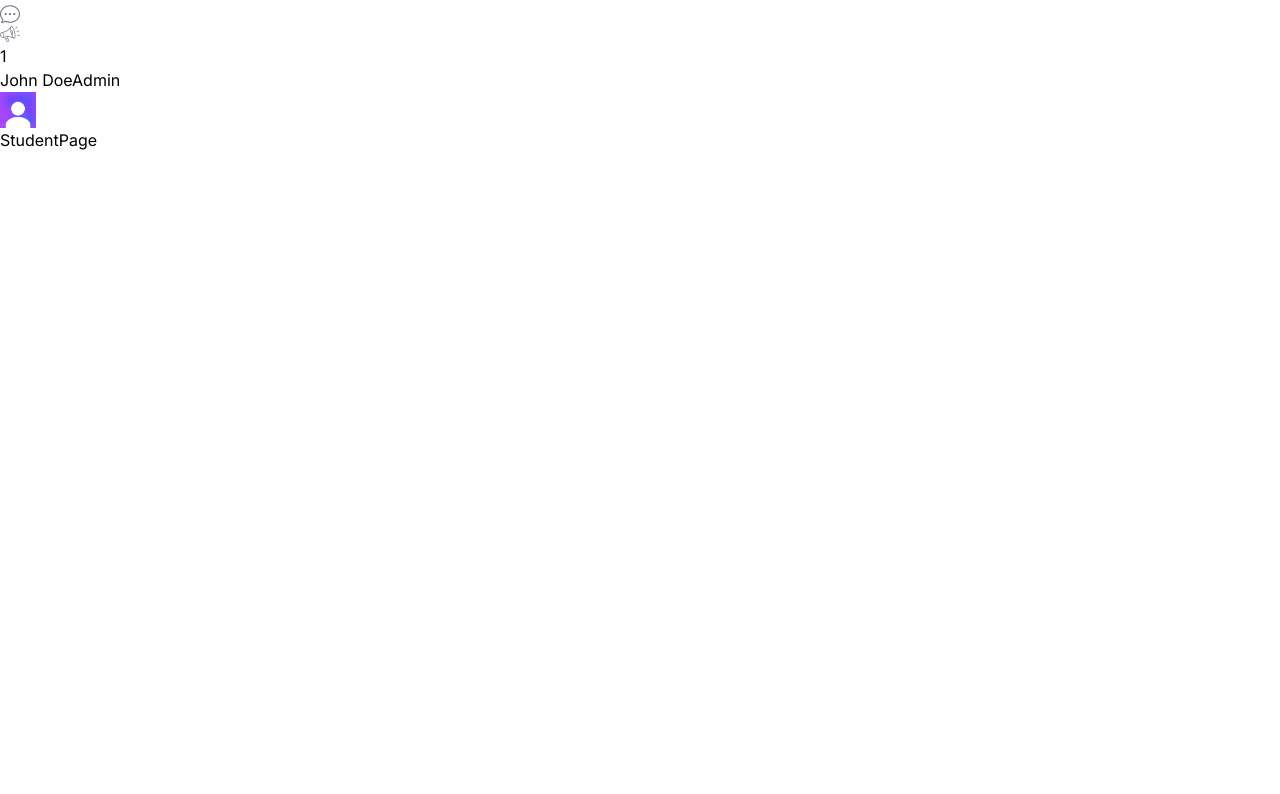
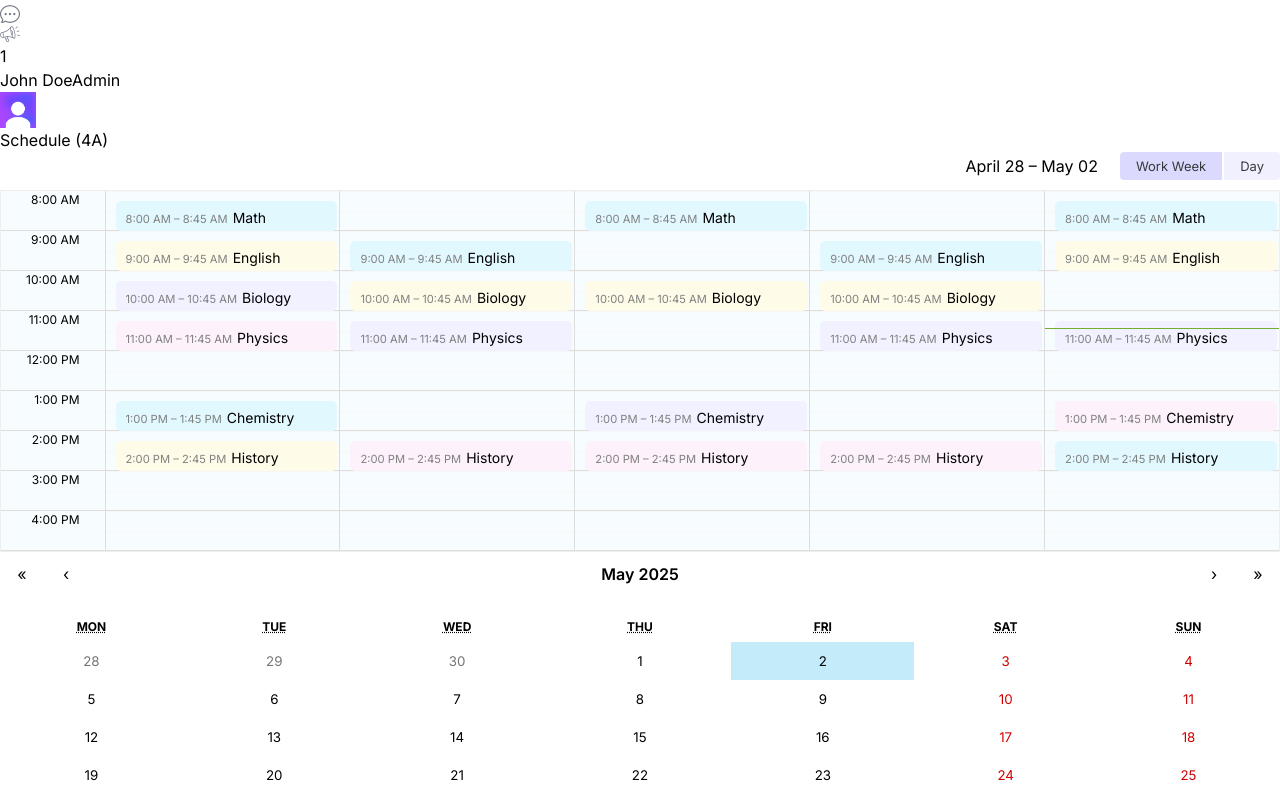
Before and after one commit to Tensaey-sol/School-Management-System, a Next.js app: page /student in a window 1280 px wide. Shown: the part 886-1680 px from the top of the page. Before the commit the page ends 1038 px from the top, so only its background shows below. Built offline with nearby package versions, Linux system fonts and the light colour scheme.

Commit message:
StudentPage Done

```diff
--- a/package.json
+++ b/package.json
@@ -9,8 +9,10 @@
     "lint": "next lint"
   },
   "dependencies": {
+    "moment": "^2.30.1",
     "next": "14.2.5",
     "react": "^18",
+    "react-big-calendar": "^1.18.0",
     "react-calendar": "^5.1.0",
     "react-dom": "^18",
     "recharts": "^2.15.3"
@@ -18,6 +20,7 @@
   "devDependencies": {
     "@types/node": "^20",
     "@types/react": "^18",
+    "@types/react-big-calendar": "^1.16.1",
     "@types/react-dom": "^18",
     "eslint": "^8",
     "eslint-config-next": "14.2.5",
--- a/src/app/(dashboard)/student/page.tsx
+++ b/src/app/(dashboard)/student/page.tsx
@@ -1,5 +1,24 @@
+import Announcements from "@/components/Announcements";
+import BigCalendar from "@/components/BigCalendar";
+import EventCalendar from "@/components/EventCalendar";
+
 const StudentPage = () => {
-  return <div className="">StudentPage</div>;
+  return (
+    <div className="p-4 flex gap-4 flex-col xl:flex-row">
+      {/* LEFT */}
+      <div className="w-full xl:w-2/3">
+        <div className="h-full bg-white p-4 rounded-md">
+          <h1 className="text-xl font-semibold">Schedule (4A)</h1>
+          <BigCalendar />
+        </div>
+      </div>
+      {/* RIGHT */}
+      <div className="w-full xl:w-1/3 flex flex-col gap-8">
+        <EventCalendar />
+        <Announcements />
+      </div>
+    </div>
+  );
 };
 
 export default StudentPage;
--- /dev/null
+++ b/src/components/BigCalendar.tsx
@@ -0,0 +1,34 @@
+"use client";
+
+import { Calendar, momentLocalizer, View, Views } from "react-big-calendar";
+import moment from "moment";
+import { calendarEvents } from "@/lib/data";
+import "react-big-calendar/lib/css/react-big-calendar.css";
+import { useState } from "react";
+
+const localizer = momentLocalizer(moment);
+
+const BigCalendar = () => {
+  const [view, setView] = useState<View>(Views.WORK_WEEK);
+
+  const handleOnChangeView = (selectedView: View) => {
+    setView(selectedView);
+  };
+
+  return (
+    <Calendar
+      localizer={localizer}
+      events={calendarEvents}
+      startAccessor="start"
+      endAccessor="end"
+      views={["work_week", "day"]}
+      view={view}
+      style={{ height: "98%" }}
+      onView={handleOnChangeView}
+      min={new Date(2025, 1, 0, 8, 0, 0)}
+      max={new Date(2025, 1, 0, 17, 0, 0)}
+    />
+  );
+};
+
+export default BigCalendar;
--- a/src/lib/data.ts
+++ b/src/lib/data.ts
@@ -526,70 +526,70 @@ export const examsData = [
     subject: "Math",
     class: "1A",
     teacher: "Martha Morris",
-    date: "2025-01-01",
+    date: "2025-04-28",
   },
   {
     id: 2,
     subject: "English",
     class: "2A",
     teacher: "Randall Garcia",
-    date: "2025-01-01",
+    date: "2025-04-29",
   },
   {
     id: 3,
     subject: "Science",
     class: "3A",
     teacher: "Myrtie Scott",
-    date: "2025-01-01",
+    date: "2025-04-30",
   },
   {
     id: 4,
     subject: "Social Studies",
     class: "1B",
     teacher: "Alvin Swanson",
-    date: "2025-01-01",
+    date: "2025-05-01",
   },
   {
     id: 5,
     subject: "Art",
     class: "4A",
     teacher: "Mabelle Wallace",
-    date: "2025-01-01",
+    date: "2025-05-02",
   },
   {
     id: 6,
     subject: "Music",
     class: "5A",
     teacher: "Dale Thompson",
-    date: "2025-01-01",
+    date: "2025-05-03",
   },
   {
     id: 7,
     subject: "History",
     class: "6A",
     teacher: "Allie Conner",
-    date: "2025-01-01",
+    date: "2025-05-04",
   },
   {
     id: 8,
     subject: "Geography",
     class: "6B",
     teacher: "Hunter Fuller",
-    date: "2025-01-01",
+    date: "2025-05-05",
   },
   {
     id: 9,
     subject: "Physics",
     class: "7A",
     teacher: "Lois Lindsey",
-    date: "2025-01-01",
+    date: "2025-05-06",
   },
   {
     id: 10,
     subject: "Chemistry",
     class: "8A",
     teacher: "Vera Soto",
-    date: "2025-01-01",
+    date: "2025-05-07",
   },
 ];
 
@@ -599,70 +599,70 @@ export const assignmentsData = [
     subject: "Math",
     class: "1A",
     teacher: "Anthony Boone",
-    dueDate: "2025-01-01",
+    dueDate: "2025-04-28",
   },
   {
     id: 2,
     subject: "English",
     class: "2A",
     teacher: "Clifford Bowen",
-    dueDate: "2025-01-01",
+    dueDate: "2025-04-29",
   },
   {
     id: 3,
     subject: "Science",
     class: "3A",
     teacher: "Catherine Malone",
-    dueDate: "2025-01-01",
+    dueDate: "2025-04-30",
   },
   {
     id: 4,
     subject: "Social Studies",
     class: "1B",
     teacher: "Willie Medina",
-    dueDate: "2025-01-01",
+    dueDate: "2025-05-01",
   },
   {
     id: 5,
     subject: "Art",
     class: "4A",
     teacher: "Jose Ruiz",
-    dueDate: "2025-01-01",
+    dueDate: "2025-05-02",
   },
   {
     id: 6,
     subject: "Music",
     class: "5A",
     teacher: "Katharine Owens",
-    dueDate: "2025-01-01",
+    dueDate: "2025-05-03",
   },
   {
     id: 7,
     subject: "History",
     class: "6A",
     teacher: "Shawn Norman",
-    dueDate: "2025-01-01",
+    dueDate: "2025-05-04",
   },
   {
     id: 8,
     subject: "Geography",
     class: "6B",
     teacher: "Don Holloway",
-    dueDate: "2025-01-01",
+    dueDate: "2025-05-05",
   },
   {
     id: 9,
     subject: "Physics",
     class: "7A",
     teacher: "Franklin Gregory",
-    dueDate: "2025-01-01",
+    dueDate: "2025-05-06",
   },
   {
     id: 10,
     subject: "Chemistry",
     class: "8A",
     teacher: "Danny Nguyen",
-    dueDate: "2025-01-01",
+    dueDate: "2025-05-07",
   },
 ];
 
@@ -673,7 +673,7 @@ export const resultsData = [
     class: "1A",
     teacher: "John Doe",
     student: "John Doe",
-    date: "2025-01-01",
+    date: "2025-04-25",
     type: "exam",
     score: 90,
   },
@@ -683,7 +683,7 @@ export const resultsData = [
     class: "2A",
     teacher: "John Doe",
     student: "John Doe",
-    date: "2025-01-01",
+    date: "2025-04-25",
     type: "exam",
     score: 90,
   },
@@ -693,7 +693,7 @@ export const resultsData = [
     class: "3A",
     teacher: "John Doe",
     student: "John Doe",
-    date: "2025-01-01",
+    date: "2025-04-26",
     type: "exam",
     score: 90,
   },
@@ -703,7 +703,7 @@ export const resultsData = [
     class: "1B",
     teacher: "John Doe",
     student: "John Doe",
-    date: "2025-01-01",
+    date: "2025-04-26",
     type: "exam",
     score: 90,
   },
@@ -713,7 +713,7 @@ export const resultsData = [
     class: "4A",
     teacher: "John Doe",
     student: "John Doe",
-    date: "2025-01-01",
+    date: "2025-04-27",
     type: "exam",
     score: 90,
   },
@@ -723,7 +723,7 @@ export const resultsData = [
     class: "5A",
     teacher: "John Doe",
     student: "John Doe",
-    date: "2025-01-01",
+    date: "2025-04-27",
     type: "exam",
     score: 90,
   },
@@ -733,7 +733,7 @@ export const resultsData = [
     class: "6A",
     teacher: "John Doe",
     student: "John Doe",
-    date: "2025-01-01",
+    date: "2025-04-28",
     type: "exam",
     score: 90,
   },
@@ -743,7 +743,7 @@ export const resultsData = [
     class: "6B",
     teacher: "John Doe",
     student: "John Doe",
-    date: "2025-01-01",
+    date: "2025-04-28",
     type: "exam",
     score: 90,
   },
@@ -753,7 +753,7 @@ export const resultsData = [
     class: "7A",
     teacher: "John Doe",
     student: "John Doe",
-    date: "2025-01-01",
+    date: "2025-04-29",
     type: "exam",
     score: 90,
   },
@@ -763,7 +763,7 @@ export const resultsData = [
     class: "8A",
     teacher: "John Doe",
     student: "John Doe",
-    date: "2025-01-01",
+    date: "2025-04-29",
     type: "exam",
     score: 90,
   },
@@ -774,7 +774,7 @@ export const eventsData = [
     id: 1,
     title: "Lake Trip",
     class: "1A",
-    date: "2025-01-01",
+    date: "2025-04-28",
     startTime: "10:00",
     endTime: "11:00",
   },
@@ -782,7 +782,7 @@ export const eventsData = [
     id: 2,
     title: "Picnic",
     class: "2A",
-    date: "2025-01-01",
+    date: "2025-04-29",
     startTime: "10:00",
     endTime: "11:00",
   },
@@ -790,7 +790,7 @@ export const eventsData = [
     id: 3,
     title: "Beach Trip",
     class: "3A",
-    date: "2025-01-01",
+    date: "2025-04-30",
     startTime: "10:00",
     endTime: "11:00",
   },
@@ -798,7 +798,7 @@ export const eventsData = [
     id: 4,
     title: "Museum Trip",
     class: "4A",
-    date: "2025-01-01",
+    date: "2025-05-01",
     startTime: "10:00",
     endTime: "11:00",
   },
@@ -806,7 +806,7 @@ export const eventsData = [
     id: 5,
     title: "Music Concert",
     class: "5A",
-    date: "2025-01-01",
+    date: "2025-05-02",
     startTime: "10:00",
     endTime: "11:00",
   },
@@ -814,7 +814,7 @@ export const eventsData = [
     id: 6,
     title: "Magician Show",
     class: "1B",
-    date: "2025-01-01",
+    date: "2025-05-03",
     startTime: "10:00",
     endTime: "11:00",
   },
@@ -822,7 +822,7 @@ export const eventsData = [
     id: 7,
     title: "Lake Trip",
     class: "2B",
-    date: "2025-01-01",
+    date: "2025-05-04",
     startTime: "10:00",
     endTime: "11:00",
   },
@@ -830,7 +830,7 @@ export const eventsData = [
     id: 8,
     title: "Cycling Race",
     class: "3B",
-    date: "2025-01-01",
+    date: "2025-05-05",
     startTime: "10:00",
     endTime: "11:00",
   },
@@ -838,7 +838,7 @@ export const eventsData = [
     id: 9,
     title: "Art Exhibition",
     class: "4B",
-    date: "2025-01-01",
+    date: "2025-05-06",
     startTime: "10:00",
     endTime: "11:00",
   },
@@ -846,7 +846,7 @@ export const eventsData = [
     id: 10,
     title: "Sports Tournament",
     class: "5B",
-    date: "2025-01-01",
+    date: "2025-05-07",
     startTime: "10:00",
     endTime: "11:00",
   },
@@ -857,207 +857,202 @@ export const announcementsData = [
     id: 1,
     title: "About 4A Math Test",
     class: "4A",
-    date: "2025-01-01",
+    date: "2025-04-28",
   },
   {
     id: 2,
     title: "About 3A Math Test",
     class: "3A",
-    date: "2025-01-01",
+    date: "2025-04-28",
   },
   {
     id: 3,
     title: "About 3B Math Test",
     class: "3B",
-    date: "2025-01-01",
+    date: "2025-04-29",
   },
   {
     id: 4,
     title: "About 6A Math Test",
     class: "6A",
-    date: "2025-01-01",
+    date: "2025-04-29",
   },
   {
     id: 5,
     title: "About 8C Math Test",
     class: "8C",
-    date: "2025-01-01",
+    date: "2025-04-30",
   },
   {
     id: 6,
     title: "About 2A Math Test",
     class: "2A",
-    date: "2025-01-01",
+    date: "2025-04-30",
   },
   {
     id: 7,
     title: "About 4C Math Test",
     class: "4C",
-    date: "2025-01-01",
+    date: "2025-05-01",
   },
   {
     id: 8,
     title: "About 4B Math Test",
     class: "4B",
-    date: "2025-01-01",
+    date: "2025-05-01",
   },
   {
     id: 9,
     title: "About 3C Math Test",
     class: "3C",
-    date: "2025-01-01",
+    date: "2025-05-02",
   },
   {
     id: 10,
     title: "About 1C Math Test",
     class: "1C",
-    date: "2025-01-01",
+    date: "2025-05-02",
   },
 ];
 
-
-// YOU SHOULD CHANGE THE DATES OF THE EVENTS TO THE CURRENT DATE TO SEE THE EVENTS ON THE CALENDAR
+// Updated calendar events for the current week starting from April 28, 2025
 export const calendarEvents = [
   {
     title: "Math",
     allDay: false,
-    start: new Date(2024, 7, 12, 8, 0),
-    end: new Date(2024, 7, 12, 8, 45),
+    start: new Date(2025, 3, 28, 8, 0),
+    end: new Date(2025, 3, 28, 8, 45),
   },
   {
     title: "English",
     allDay: false,
-    start: new Date(2024, 7, 12, 9, 0),
-    end: new Date(2024, 7, 12, 9, 45),
+    start: new Date(2025, 3, 28, 9, 0),
+    end: new Date(2025, 3, 28, 9, 45),
   },
   {
     title: "Biology",
     allDay: false,
-    start: new Date(2024, 7, 12, 10, 0),
-    end: new Date(2024, 7, 12, 10, 45),
+    start: new Date(2025, 3, 28, 10, 0),
+    end: new Date(2025, 3, 28, 10, 45),
   },
   {
     title: "Physics",
     allDay: false,
-    start: new Date(2024, 7, 12, 11, 0),
-    end: new Date(2024, 7, 12, 11, 45),
+    start: new Date(2025, 3, 28, 11, 0),
+    end: new Date(2025, 3, 28, 11, 45),
   },
   {
     title: "Chemistry",
     allDay: false,
-    start: new Date(2024, 7, 12, 13, 0),
-    end: new Date(2024, 7, 12, 13, 45),
+    start: new Date(2025, 3, 28, 13, 0),
+    end: new Date(2025, 3, 28, 13, 45),
   },
   {
     title: "History",
     allDay: false,
-    start: new Date(2024, 7, 12, 14, 0),
-    end: new Date(2024, 7, 12, 14, 45),
+    start: new Date(2025, 3, 28, 14, 0),
+    end: new Date(2025, 3, 28, 14, 45),
   },
   {
     title: "English",
     allDay: false,
-    start: new Date(2024, 7, 13, 9, 0),
-    end: new Date(2024, 7, 13, 9, 45),
+    start: new Date(2025, 3, 29, 9, 0),
+    end: new Date(2025, 3, 29, 9, 45),
   },
   {
     title: "Biology",
     allDay: false,
-    start: new Date(2024, 7, 13, 10, 0),
-    end: new Date(2024, 7, 13, 10, 45),
+    start: new Date(2025, 3, 29, 10, 0),
+    end: new Date(2025, 3, 29, 10, 45),
   },
   {
     title: "Physics",
     allDay: false,
-    start: new Date(2024, 7, 13, 11, 0),
-    end: new Date(2024, 7, 13, 11, 45),
+    start: new Date(2025, 3, 29, 11, 0),
+    end: new Date(2025, 3, 29, 11, 45),
   },
-
   {
     title: "History",
     allDay: false,
-    start: new Date(2024, 7, 13, 14, 0),
-    end: new Date(2024, 7, 13, 14, 45),
+    start: new Date(2025, 3, 29, 14, 0),
+    end: new Date(2025, 3, 29, 14, 45),
   },
   {
     title: "Math",
     allDay: false,
-    start: new Date(2024, 7, 14, 8, 0),
-    end: new Date(2024, 7, 14, 8, 45),
+    start: new Date(2025, 3, 30, 8, 0),
+    end: new Date(2025, 3, 30, 8, 45),
   },
   {
     title: "Biology",
     allDay: false,
-    start: new Date(2024, 7, 14, 10, 0),
-    end: new Date(2024, 7, 14, 10, 45),
+    start: new Date(2025, 3, 30, 10, 0),
+    end: new Date(2025, 3, 30, 10, 45),
   },
-
   {
     title: "Chemistry",
     allDay: false,
-    start: new Date(2024, 7, 14, 13, 0),
-    end: new Date(2024, 7, 14, 13, 45),
+    start: new Date(2025, 3, 30, 13, 0),
+    end: new Date(2025, 3, 30, 13, 45),
   },
   {
     title: "History",
     allDay: false,
-    start: new Date(2024, 7, 14, 14, 0),
-    end: new Date(2024, 7, 13, 14, 45),
+    start: new Date(2025, 3, 30, 14, 0),
+    end: new Date(2025, 3, 30, 14, 45),
   },
   {
     title: "English",
     allDay: false,
-    start: new Date(2024, 7, 15, 9, 0),
-    end: new Date(2024, 7, 15, 9, 45),
+    start: new Date(2025, 4, 1, 9, 0),
+    end: new Date(2025, 4, 1, 9, 45),
   },
   {
     title: "Biology",
     allDay: false,
-    start: new Date(2024, 7, 15, 10, 0),
-    end: new Date(2024, 7, 15, 10, 45),
+    start: new Date(2025, 4, 1, 10, 0),
+    end: new Date(2025, 4, 1, 10, 45),
   },
   {
     title: "Physics",
     allDay: false,
-    start: new Date(2024, 7, 15, 11, 0),
-    end: new Date(2024, 7, 15, 11, 45),
+    start: new Date(2025, 4, 1, 11, 0),
+    end: new Date(2025, 4, 1, 11, 45),
   },
-
   {
     title: "History",
     allDay: false,
-    start: new Date(2024, 7, 15, 14, 0),
-    end: new Date(2024, 7, 15, 14, 45),
+    start: new Date(2025, 4, 1, 14, 0),
+    end: new Date(2025, 4, 1, 14, 45),
   },
   {
     title: "Math",
     allDay: false,
-    start: new Date(2024, 7, 16, 8, 0),
-    end: new Date(2024, 7, 16, 8, 45),
+    start: new Date(2025, 4, 2, 8, 0),
+    end: new Date(2025, 4, 2, 8, 45),
   },
   {
     title: "English",
     allDay: false,
-    start: new Date(2024, 7, 16, 9, 0),
-    end: new Date(2024, 7, 16, 9, 45),
+    start: new Date(2025, 4, 2, 9, 0),
+    end: new Date(2025, 4, 2, 9, 45),
   },
-
   {
     title: "Physics",
     allDay: false,
-    start: new Date(2024, 7, 16, 11, 0),
-    end: new Date(2024, 7, 16, 11, 45),
+    start: new Date(2025, 4, 2, 11, 0),
+    end: new Date(2025, 4, 2, 11, 45),
   },
   {
     title: "Chemistry",
     allDay: false,
-    start: new Date(2024, 7, 16, 13, 0),
-    end: new Date(2024, 7, 16, 13, 45),
+    start: new Date(2025, 4, 2, 13, 0),
+    end: new Date(2025, 4, 2, 13, 45),
   },
   {
     title: "History",
     allDay: false,
-    start: new Date(2024, 7, 16, 14, 0),
-    end: new Date(2024, 7, 16, 14, 45),
+    start: new Date(2025, 4, 2, 14, 0),
+    end: new Date(2025, 4, 2, 14, 45),
   },
 ];
```
Also changed, not shown: 2 other files (tests, documents, lock files or other folders).
